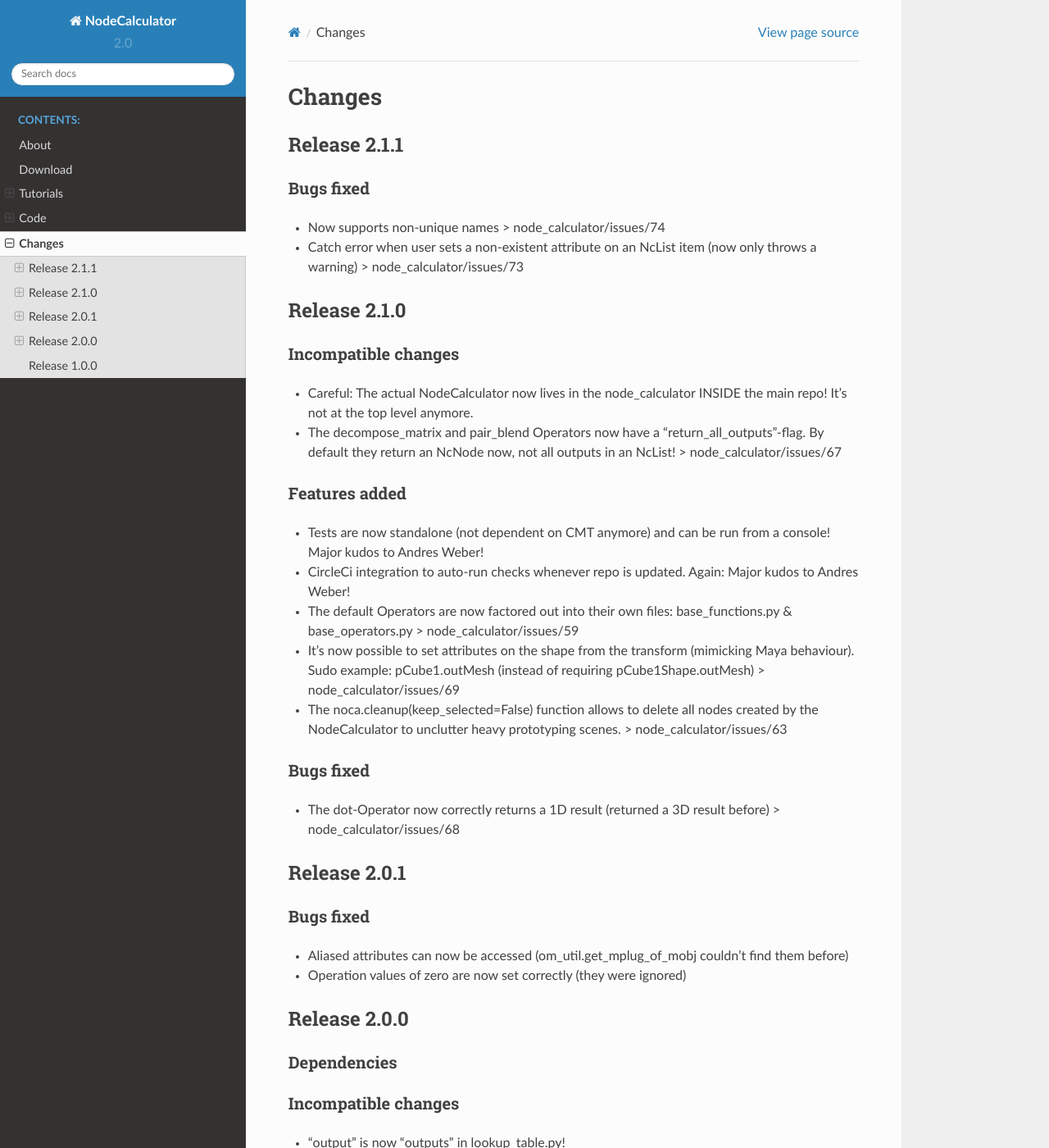
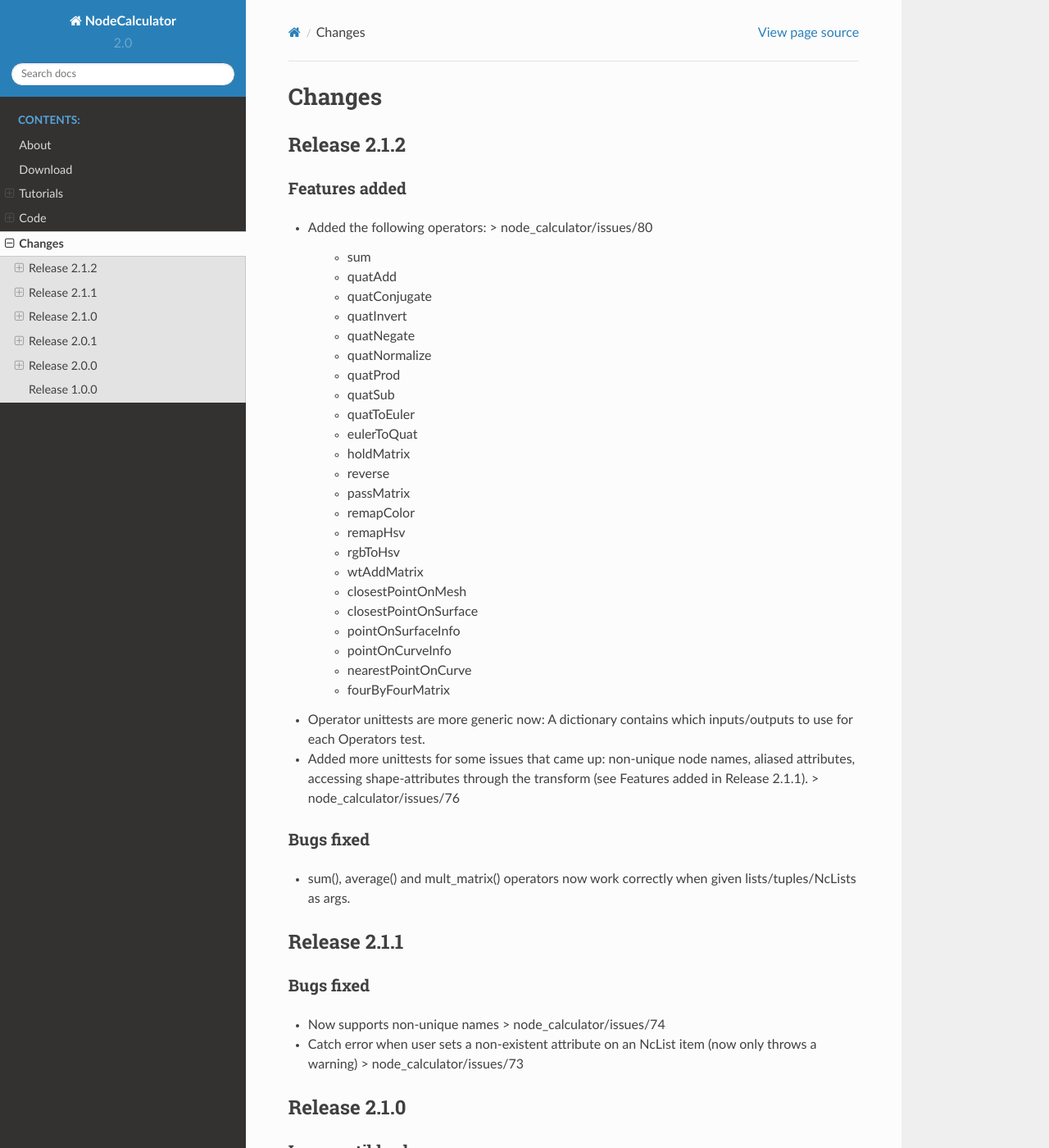
Before and after one commit to mischakolbe/node_calculator, a Sphinx documentation site: the page built from docs/changes.rst, in a window 1280 px wide and 1400 px high. Shown: the whole window at 82% size. Built offline with Sphinx 7.4.7 and the Read the Docs theme 2.0.0, drawn with Linux system fonts in a browser that asks for light colours.

Commit message:
Updated changelog for Release 2.1.2.

```diff
--- a/docs/changes.rst
+++ b/docs/changes.rst
@@ -2,17 +2,56 @@ Changes
 ==============================================================================
 
 
-Release 2.1.1
-*************
+Release 2.1.2
+********************
+
+Features added
+--------------------
+* Added the following operators: > node_calculator/issues/80
+
+    * sum
+    * quatAdd
+    * quatConjugate
+    * quatInvert
+    * quatNegate
+    * quatNormalize
+    * quatProd
+    * quatSub
+    * quatToEuler
+    * eulerToQuat
+    * holdMatrix
+    * reverse
+    * passMatrix
+    * remapColor
+    * remapHsv
+    * rgbToHsv
+    * wtAddMatrix
+    * closestPointOnMesh
+    * closestPointOnSurface
+    * pointOnSurfaceInfo
+    * pointOnCurveInfo
+    * nearestPointOnCurve
+    * fourByFourMatrix
+
+* Operator unittests are more generic now: A dictionary contains which inputs/outputs to use for each Operators test.
+* Added more unittests for some issues that came up: non-unique node names, aliased attributes, accessing shape-attributes through the transform (see Features added in Release 2.1.1). > node_calculator/issues/76
 
 Bugs fixed
-----------
+--------------------
+* sum(), average() and mult_matrix() operators now work correctly when given lists/tuples/NcLists as args.
+
+
+Release 2.1.1
+********************
+
+Bugs fixed
+--------------------
 * Now supports non-unique names > node_calculator/issues/74
 * Catch error when user sets a non-existent attribute on an NcList item (now only throws a warning) > node_calculator/issues/73
 
 
 Release 2.1.0
-*************
+********************
 
 Incompatible changes
 --------------------
@@ -20,7 +59,7 @@ Incompatible changes
 * The decompose_matrix and pair_blend Operators now have a "return_all_outputs"-flag. By default they return an NcNode now, not all outputs in an NcList! > node_calculator/issues/67
 
 Features added
---------------
+--------------------
 * Tests are now standalone (not dependent on CMT anymore) and can be run from a console! Major kudos to Andres Weber!
 * CircleCi integration to auto-run checks whenever repo is updated. Again: Major kudos to Andres Weber!
 * The default Operators are now factored out into their own files: base_functions.py & base_operators.py > node_calculator/issues/59
@@ -28,24 +67,24 @@ Features added
 * The noca.cleanup(keep_selected=False) function allows to delete all nodes created by the NodeCalculator to unclutter heavy prototyping scenes. > node_calculator/issues/63
 
 Bugs fixed
-----------
+--------------------
 * The dot-Operator now correctly returns a 1D result (returned a 3D result before) > node_calculator/issues/68
 
 
 Release 2.0.1
-*************
+********************
 
 Bugs fixed
-----------
+--------------------
 * Aliased attributes can now be accessed (om_util.get_mplug_of_mobj couldn't find them before)
 * Operation values of zero are now set correctly (they were ignored)
 
 
 Release 2.0.0
-*************
+********************
 
 Dependencies
-------------
+--------------------
 
 Incompatible changes
 --------------------
@@ -54,11 +93,11 @@ Incompatible changes
 * multi_input & multi_output doesn't have to be declared anymore! The tag "{array}" will cause an input/output to be interpreted as multi.
 
 Deprecated
-----------
+--------------------
 * Container support. It wasn't properly implemented and Maya containers are not useful (imo).
 
 Features added
---------------
+--------------------
 * Easy to add custom/proprietary nodes via extension
 * Convenience functions for transforms, locators & create_node.
 * auto_consolidate & auto_unravel can be turned off (globally & individually)
@@ -74,7 +113,7 @@ Features added
 * Tests added, using `Chad Vernon's test suite <https://github.com/chadmv/cmt/tree/master/scripts/cmt/test/>`_
 
 Bugs fixed
-----------
+--------------------
 * Uses MObjects and MPlugs to reference to Maya nodes and attributes; Renaming of objects, attributes with index, etc. are no longer an issue.
 * Cleaner code; Clear separation of classes and their functionality (NcList, NcNode, NcAttrs, NcValue)
 * Any child attribute will be consolidated (array, normal, ..)
@@ -82,13 +121,13 @@ Bugs fixed
 * Conforms pretty well to PEP8 (apart from tests)
 
 Testing
---------
+--------------------
 
 Features removed
-----------------
+--------------------
 
 
 Release 1.0.0
-*************
+********************
 
 * First working version: Create, connect and set Maya nodes with Python commands.
```
